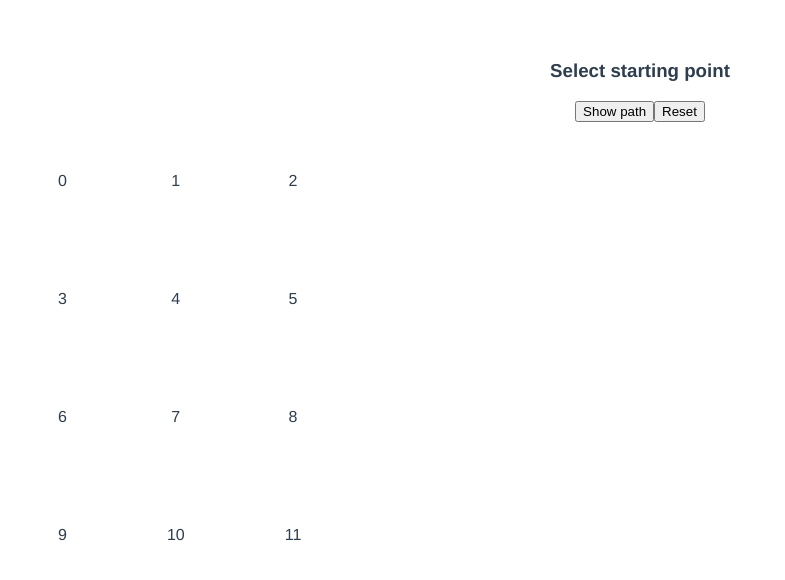
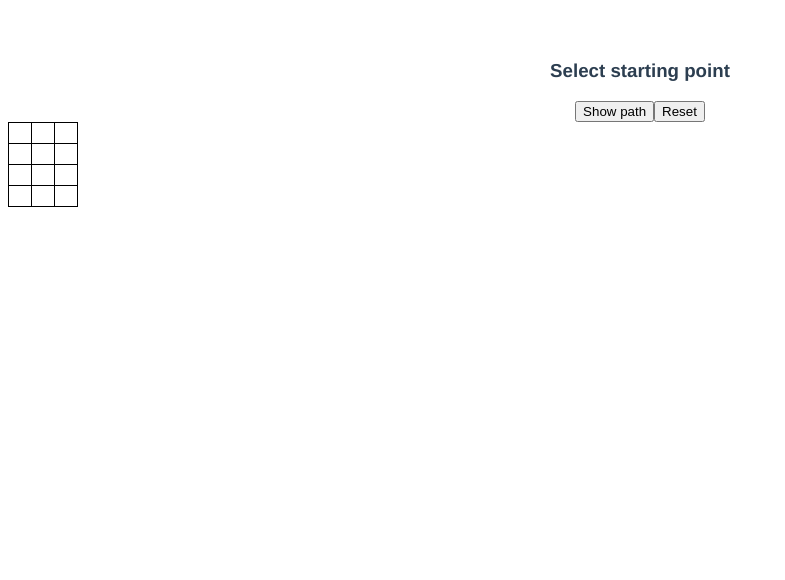
Before and after one commit to moonik/graph-algorithms-visualizer, a Vue app: page / in a window 1280 px wide. Shown: the top 580 px of the page, without its empty margins (0-785 px from the left). Built offline with nearby package versions, Linux system fonts and the light colour scheme.

Commit message:
visualized path

```diff
--- a/src/components/Graph.vue
+++ b/src/components/Graph.vue
@@ -10,7 +10,7 @@
       <tbody>
         <tr v-for="row in rows" v-bind:key="row">
           <td v-for="col in cols[row]" v-bind:key="col">
-            <div class="vertex visited" v-on:click="setTarget(col)" :style="setVisitedStyle(col)" v-if="started && wasVisited(col)">{{ col }}</div>
+            <div class="vertex visited" v-on:click="setTarget(col)" :style="setVisitedStyle(col)" v-if="started && wasVisited(col)">{{ getPathIndext(col) }}</div>
             <div class="vertex" v-on:click="setStart(col); setTarget(col)" :style="setStartAndTargetStyle(col)" v-else> {{ col }} </div>
           </td>
         </tr>
@@ -73,6 +73,10 @@ export default {
       }
     },
 
+    getPathIndext(col) {
+      return this.path.indexOf(col);
+    },
+
     reset() {
       this.started = !this.started;
       this.traversed = [];
@@ -105,13 +109,19 @@ export default {
 
     setVisitedStyle(col) {
       const delay = this.getDelay(col);
-      if (col === this.start) {
+      if (this.path.includes(col)) {
+        if (col === this.start) {
+          return {'backgroundColor': 'purple !important', 'color': 'white !important', 'border': '2px solid black'};
+        } else if (col === this.target) {
+          return {'backgroundColor': 'purple !important', 'color': 'white !important', 'border': '2px solid green'};
+        } else {
+          return {'backgroundColor': 'purple !important', 'color': 'white !important'};
+        }
+      } else if (col === this.start) {
         return this.setStartAndTargetStyle(col);
       } else if (col === this.target) {
         return this.setStartAndTargetStyle(col);
-      } else if (this.path.includes(col)) {
-        return {'backgroundColor': 'purple !important'};
-      } else {
+      }  else {
         return {'-webkit-animation-delay': delay, 'animation-delay': delay};
       }
     },
@@ -173,7 +183,6 @@ export default {
 
         this.bfs(v, queue);
       }
-      this.getPath(this.start, this.target);
     },
 
     bfs(v, queue) {
@@ -188,7 +197,8 @@ export default {
     },
 
     getPath(start, target) {
-        let parent = this.parents.get(target);
+      if (this.parents.size > 0) {
+        let parent = target;
         let i = 0;
 
         while (parent != start) {
@@ -196,6 +206,8 @@ export default {
             parent = this.parents.get(parent);
         }
         this.$set(this.path, i, start);
+        this.path.reverse();
+      }
     },
 
     trackNodeAndColor(v) {
@@ -229,7 +241,12 @@ table {
 }
 
 tr, td {
-  padding: 50px;
+  color: white;
+}
+
+td {
+  border: 1px solid black;
+  width: 30%;
 }
 
 .vertex:hover {
@@ -243,10 +260,12 @@ tr, td {
 @keyframes color-me-in {
   0% {
     background: orange;
+    color: orange;
   }
 
   100% {
     background: orange;
+    color: orange;
   }
 }
 </style>
```
